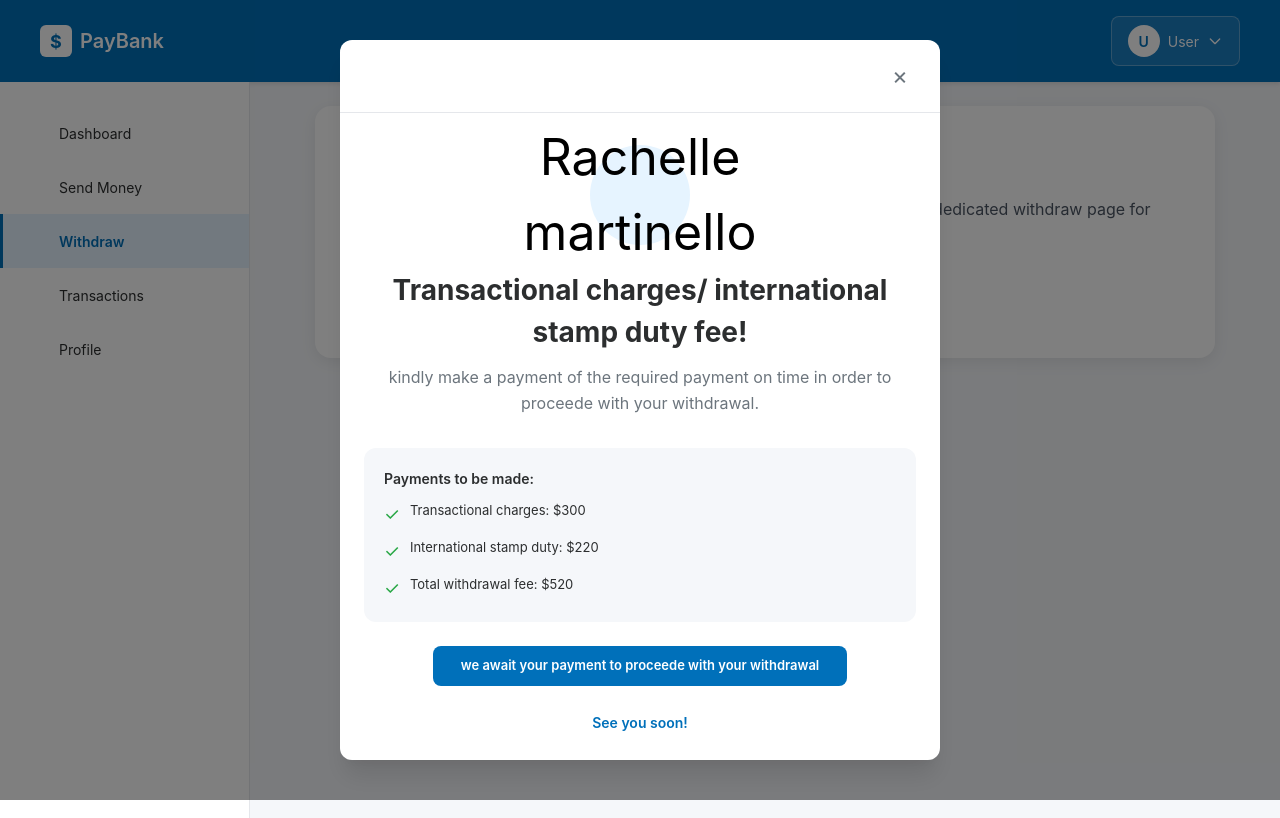
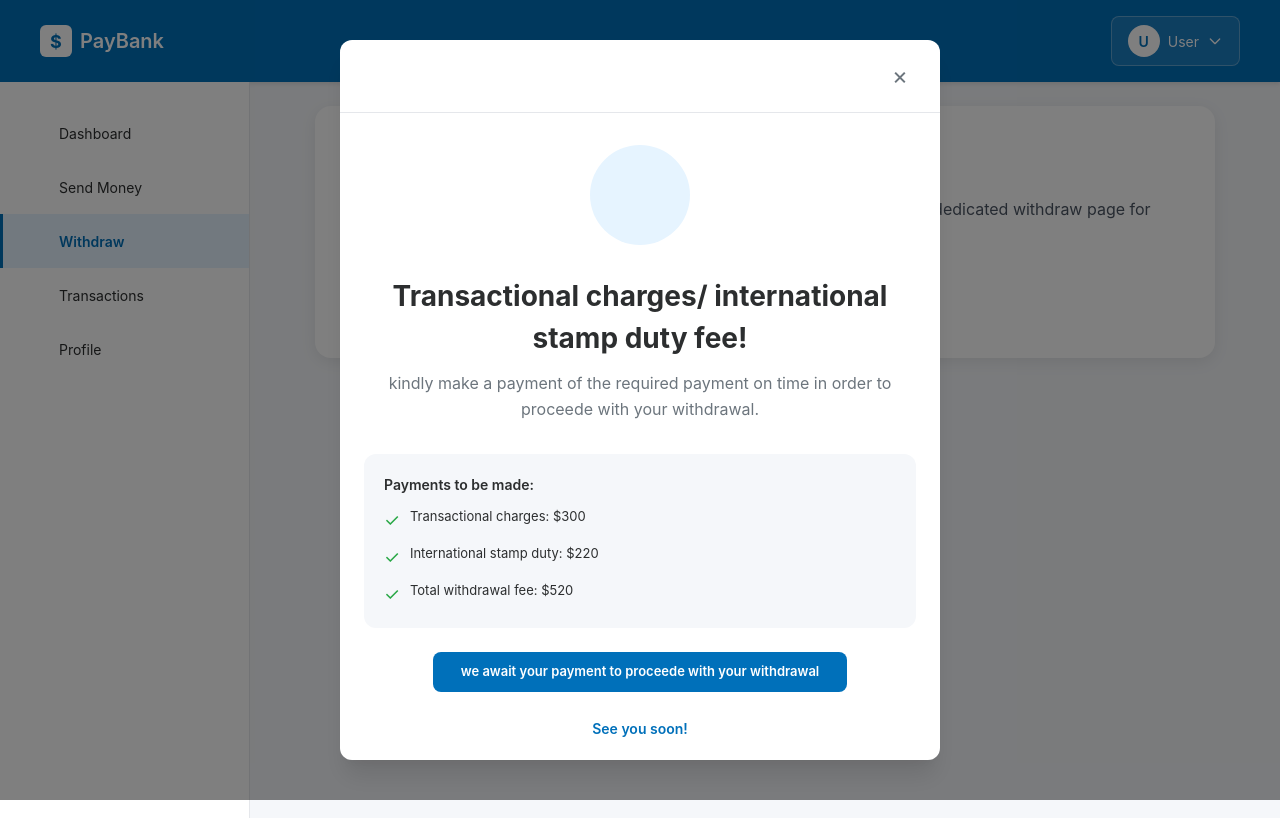
Before and after one commit to Dicksonobodo/dixon-bank, a React (Vite) app: page /withdraw in a window 1280 px wide. Built offline with nearby package versions, Linux system fonts and the light colour scheme; no server answers; the database is empty; sample sign-in values are in the browser's storage; some icons are missing.

Commit message:
new features

```diff
--- a/src/components/common/WithdrawModal.jsx
+++ b/src/components/common/WithdrawModal.jsx
@@ -20,7 +20,7 @@ export const WithdrawModal = ({ isOpen, onClose }) => {
             marginBottom: '24px'
           }}
         >
-            Rachelle martinello
+
         </div>
 
         {/* Title */}
```
